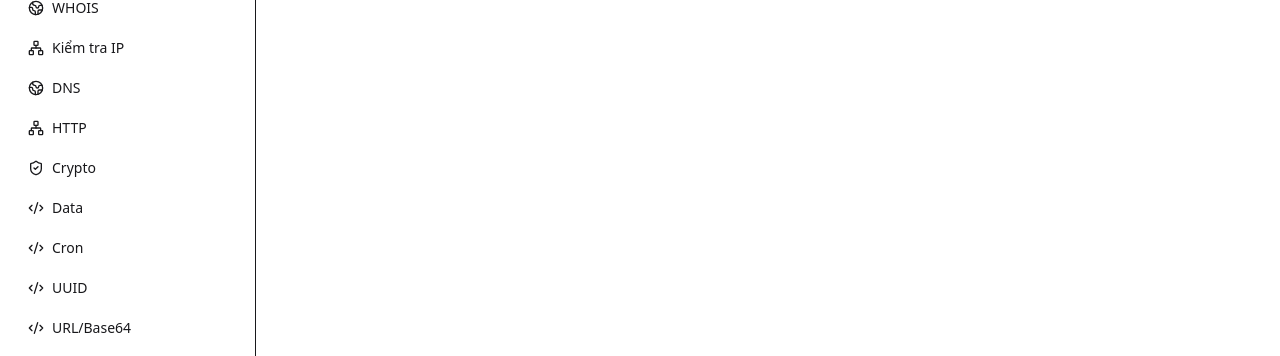
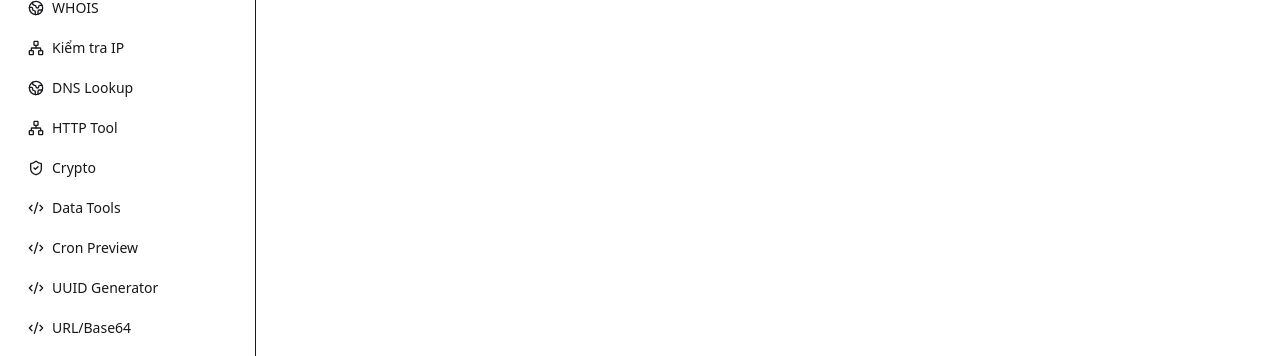
Before and after one commit to tinhnd1988/tools-frontend, a React (Vite) app: page /vietqr in a window 1280 px wide. Shown: the part 274-630 px from the top of the page. Built offline with nearby package versions, Linux system fonts and the light colour scheme; no server answers.

Commit message:
feat: add new tools for DNS lookup, HTTP requests, crypto operations, data formatting, cron previews, and UUID generation; update descriptions and labels in i18n.js and tools configuration

```diff
--- a/src/i18n.js
+++ b/src/i18n.js
@@ -16,6 +16,12 @@ const resources = {
       twofa: 'Mã 2FA',
       ua: 'Fake UA',
       proxy: 'Proxy Checker',
+      dns: 'DNS Lookup',
+      http: 'HTTP Tool',
+      crypto: 'Crypto',
+      data: 'Data Tools',
+      cron: 'Cron Preview',
+      uuid: 'UUID Generator',
       donate: 'Donate',
       welcome: 'Chào mừng bạn đến với Utility Tools!',
       tools_available: 'Các công cụ có sẵn',
@@ -31,6 +37,12 @@ const resources = {
       ua_desc: 'Sinh User-Agent ngẫu nhiên.',
       proxy_desc: 'Kiểm tra proxy sống và độ trễ.',
       donate_desc: 'Ủng hộ tác giả qua mã QR.',
+      dns_desc: 'Tra cứu bản ghi DNS (A, AAAA, CNAME, MX, NS, TXT, SOA, SRV).',
+      http_desc: 'Kiểm tra status code và gửi HTTP request tùy chỉnh.',
+      crypto_desc: 'Tạo mật khẩu, hash (MD5/SHA), decode JWT token.',
+      data_desc: 'Chuyển đổi và format: JSON, YAML, CSV.',
+      cron_desc: 'Xem trước các lần chạy tiếp theo của cron expression.',
+      uuid_desc: 'Sinh UUID v1, v4, v7 ngẫu nhiên.',
       // Buttons
       btn_create_qr: 'Tạo QR',
       btn_create_link: 'Tạo link',
@@ -224,6 +236,12 @@ const resources = {
       twofa: '2FA',
       ua: 'Fake UA',
       proxy: 'Proxy Checker',
+      dns: 'DNS Lookup',
+      http: 'HTTP Tool',
+      crypto: 'Crypto',
+      data: 'Data Tools',
+      cron: 'Cron Preview',
+      uuid: 'UUID Generator',
       donate: 'Donate',
       welcome: 'Welcome to Utility Tools!',
       tools_available: 'Available tools',
@@ -239,6 +257,12 @@ const resources = {
       ua_desc: 'Randomize User-Agent strings.',
       proxy_desc: 'Check proxy health and latency.',
       donate_desc: 'Support the author via QR.',
+      dns_desc: 'Lookup DNS records (A, AAAA, CNAME, MX, NS, TXT, SOA, SRV).',
+      http_desc: 'Check status codes and send custom HTTP requests.',
+      crypto_desc: 'Generate passwords, hash (MD5/SHA), decode JWT tokens.',
+      data_desc: 'Convert and format: JSON, YAML, CSV.',
+      cron_desc: 'Preview next run times for cron expressions.',
+      uuid_desc: 'Generate random UUID v1, v4, v7.',
       // Buttons
       btn_create_qr: 'Generate QR',
       btn_create_link: 'Create link',
--- a/src/pages/CryptoTool.jsx
+++ b/src/pages/CryptoTool.jsx
@@ -38,7 +38,7 @@ export default function CryptoTool() {
           <button
             key={t.id}
             onClick={() => setTab(t.id)}
-            className={`px-4 py-2 text-sm ${tab === t.id ? 'bg-indigo-600 text-white' : 'hover:bg-zinc-100'}`}
+            className={`px-4 py-2 cursor-pointer text-sm ${tab === t.id ? 'bg-indigo-600 text-white' : 'hover:bg-zinc-100'}`}
           >
             {t.label}
           </button>
--- a/src/pages/QrTool.jsx
+++ b/src/pages/QrTool.jsx
@@ -96,7 +96,7 @@ export default function QrTool() {
       )}
 
       {img && (
-        <div className="space-y-2">
+        <div className="space-y-4 flex flex-col items-center">
           <img src={img} alt="qr" className="w-48 h-48 border rounded" />
           <button
             onClick={download}
--- a/src/pages/VietQrTool.jsx
+++ b/src/pages/VietQrTool.jsx
@@ -106,8 +106,8 @@ export default function VietQrTool() {
       )}
 
       {img && (
-        <div className="space-y-2">
-          <img src={img} alt="vietqr" className="w-72 border rounded" />
+        <div className="space-y-4 flex flex-col items-center">
+          <img src={img} alt="vietqr" className="w-1/2 border rounded" />
           <button
             onClick={download}
             className="flex items-center gap-2 rounded bg-green-600 text-white px-4 py-2"
```
Also changed, not shown: src/config/tools.js (+6 -6 lines).
